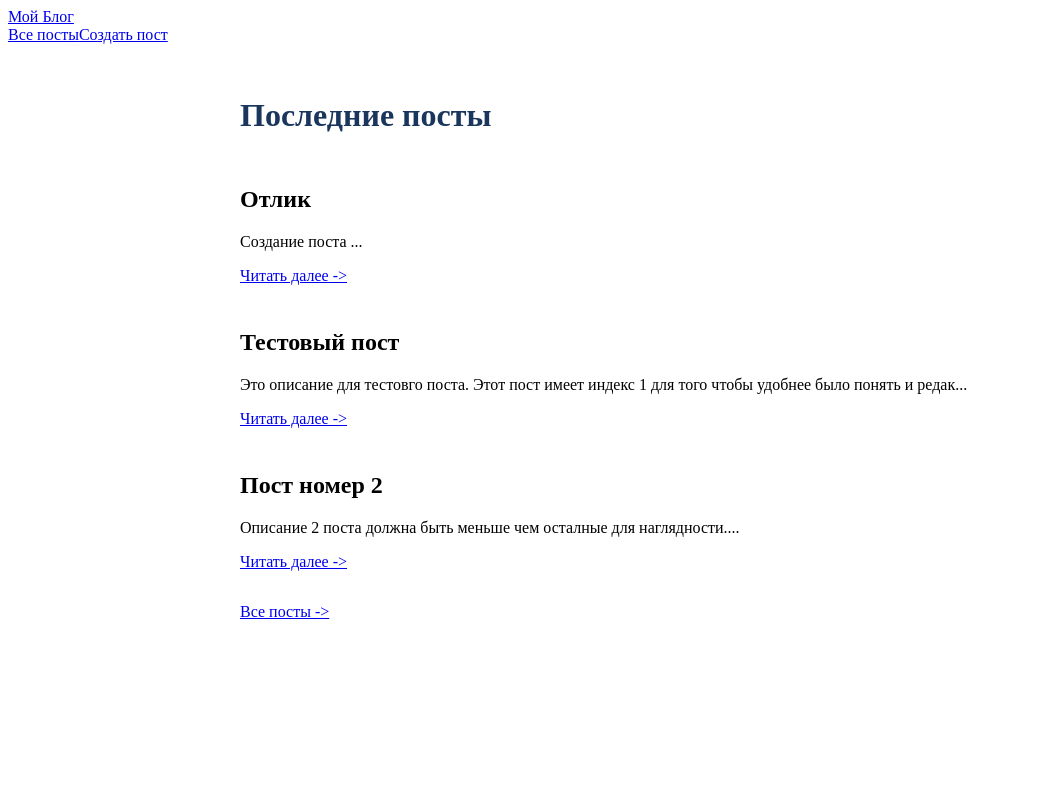
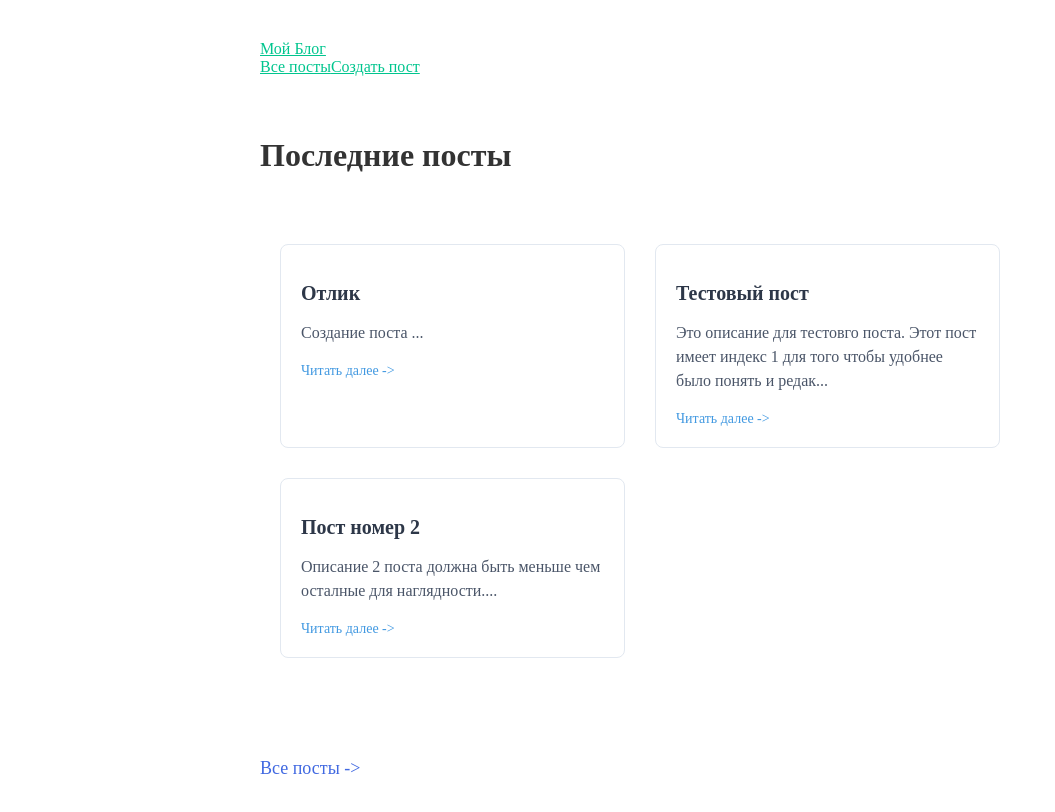
Before and after one commit to Gopi-o/nuxt-blog, a Nuxt app: page / in a window 1280 px wide. Shown: the top 812 px of the page, without its empty margins (0-1055 px from the left). Built offline with nearby package versions, Linux system fonts and the light colour scheme; data requests are answered from the project's data file.

Commit message:
add: Minimum style

```diff
--- a/assets/main.scss
+++ b/assets/main.scss
@@ -7,9 +7,158 @@
 body {
   margin: 0;
   padding: 0;
-  color: #333;
+  color: #414141;
 }
 
 a {
   color: var(--primary-color);
 }
+
+// main-container (главная страница)
+.main-container {
+  max-width: 1200px;
+  margin: 0 auto;
+  padding: 0 20px;
+
+  .main-page {
+    padding: 40px 0;
+
+    &__title {
+      font-size: 32px;
+      font-weight: 700;
+      margin-bottom: 30px;
+      color: #333;
+    }
+
+    &__loading {
+      font-size: 18px;
+      color: #666;
+      text-align: center;
+      padding: 40px 0;
+    }
+
+    &__posts {
+      display: grid;
+      grid-template-columns: repeat(auto-fill, minmax(300px, 1fr));
+      gap: 30px;
+      margin-bottom: 40px;
+    }
+
+    &__all-links {
+      display: inline-block;
+      margin-top: 20px;
+      font-size: 18px;
+      color: #4169e1;
+      text-decoration: none;
+      transition: color 0.3s;
+
+      &:hover {
+        color: #1e40af;
+        text-decoration: underline;
+      }
+    }
+  }
+}
+
+// post-card (карточка поста)
+.post-card {
+  border: 1px solid #e2e8f0;
+  border-radius: 8px;
+  padding: 20px;
+  transition: box-shadow 0.3s, transform 0.3s;
+  background: white;
+
+  &:hover {
+    box-shadow: 0 4px 6px rgba(0, 0, 0, 0.1);
+    transform: translateY(-2px);
+  }
+
+  &__title {
+    font-size: 20px;
+    font-weight: 600;
+    margin-bottom: 12px;
+    color: #2d3748;
+  }
+
+  &__subtitle {
+    font-size: 16px;
+    color: #4a5568;
+    margin-bottom: 16px;
+    line-height: 1.5;
+  }
+
+  &__link {
+    display: inline-block;
+    font-size: 14px;
+    color: #4299e1;
+    text-decoration: none;
+    font-weight: 500;
+    transition: color 0.3s;
+
+    &:hover {
+      color: #2b6cb0;
+      text-decoration: underline;
+    }
+  }
+}
+
+// Страница отдельного поста
+div {
+  max-width: 800px;
+  margin: 0 auto;
+  padding: 40px 20px;
+
+  h1 {
+    font-size: 28px;
+    font-weight: 700;
+    margin-bottom: 20px;
+    color: #2d3748;
+  }
+
+  p {
+    font-size: 16px;
+    line-height: 1.6;
+    color: #4a5568;
+    margin-bottom: 30px;
+  }
+
+  .actions {
+    display: flex;
+    justify-content: space-between;
+    align-items: center;
+    margin-top: 40px;
+
+    a {
+      color: #4299e1;
+      text-decoration: none;
+      font-weight: 500;
+      transition: color 0.3s;
+
+      &:hover {
+        color: #2b6cb0;
+        text-decoration: underline;
+      }
+    }
+
+    button {
+      background-color: #ef4444;
+      color: white;
+      border: none;
+      padding: 8px 16px;
+      border-radius: 4px;
+      cursor: pointer;
+      font-weight: 500;
+      transition: background-color 0.3s;
+
+      &:hover {
+        background-color: #dc2626;
+      }
+    }
+  }
+
+  h2 {
+    font-size: 24px;
+    color: #2d3748;
+    margin-bottom: 20px;
+  }
+}
--- a/components/PostCard.vue
+++ b/components/PostCard.vue
@@ -9,6 +9,7 @@
 </template>
 
 
+
 <script setup>
 defineProps({
     post: {
--- a/package.json
+++ b/package.json
@@ -13,6 +13,8 @@
     "api": "json-server --watch db.json --port 3001"
   },
   "devDependencies": {
-    "sass-embedded": "^1.89.0"
+    "sass": "^1.89.0",
+    "sass-embedded": "^1.89.0",
+    "sass-loader": "^16.0.5"
   }
 }
--- a/pages/index.vue
+++ b/pages/index.vue
@@ -1,5 +1,5 @@
 <template>
-    <div>
+    <div class="main-container">
         <Header />
 
         <main class="main-page">
@@ -71,4 +71,6 @@ const latestPosts = computed(() => posts.value || [])
         }
     }
     }
+
+    @import "/assets/main.scss"
 </style>
```
Also changed, not shown: 1 other file (tests, documents, lock files or other folders).
